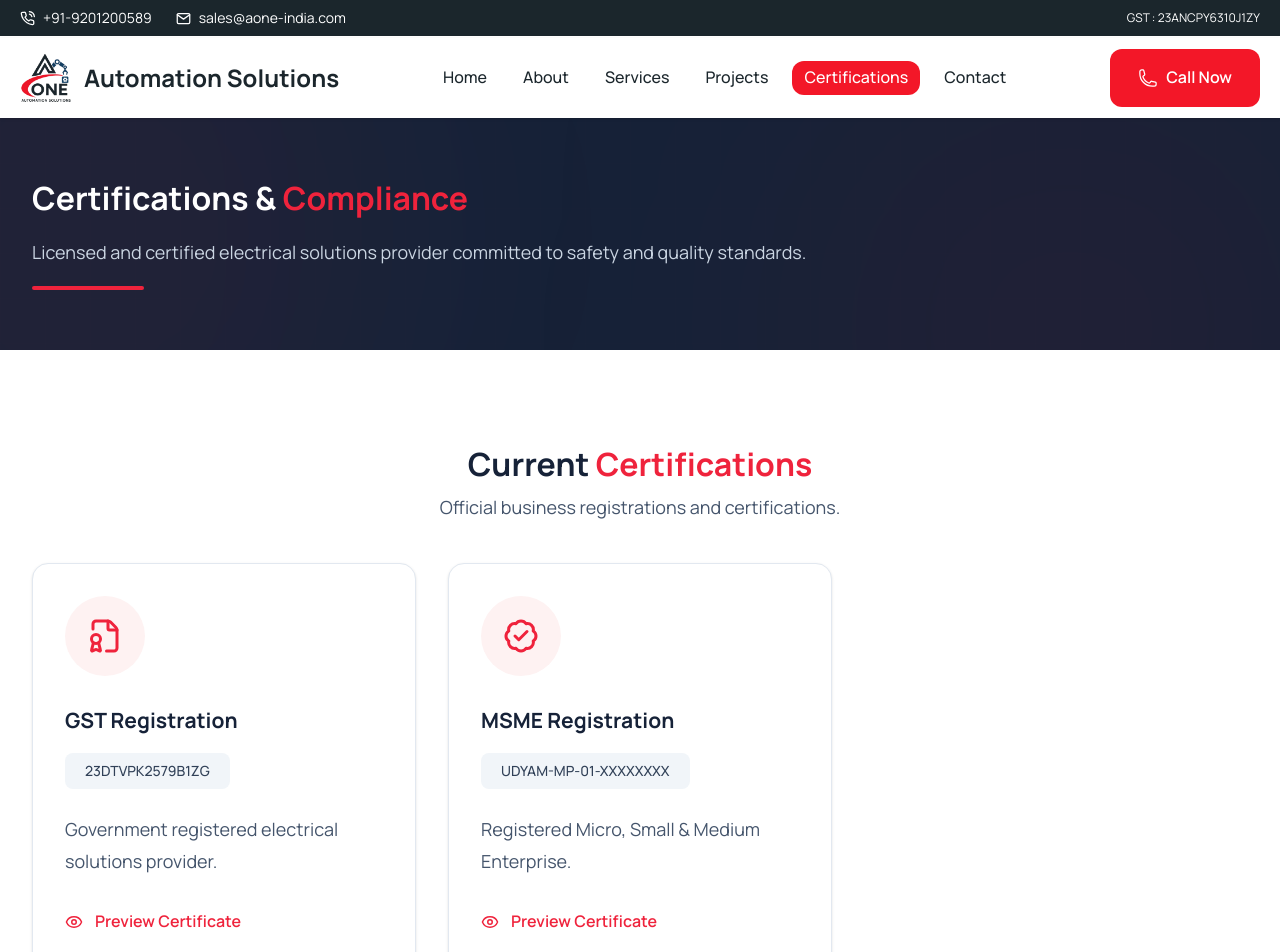
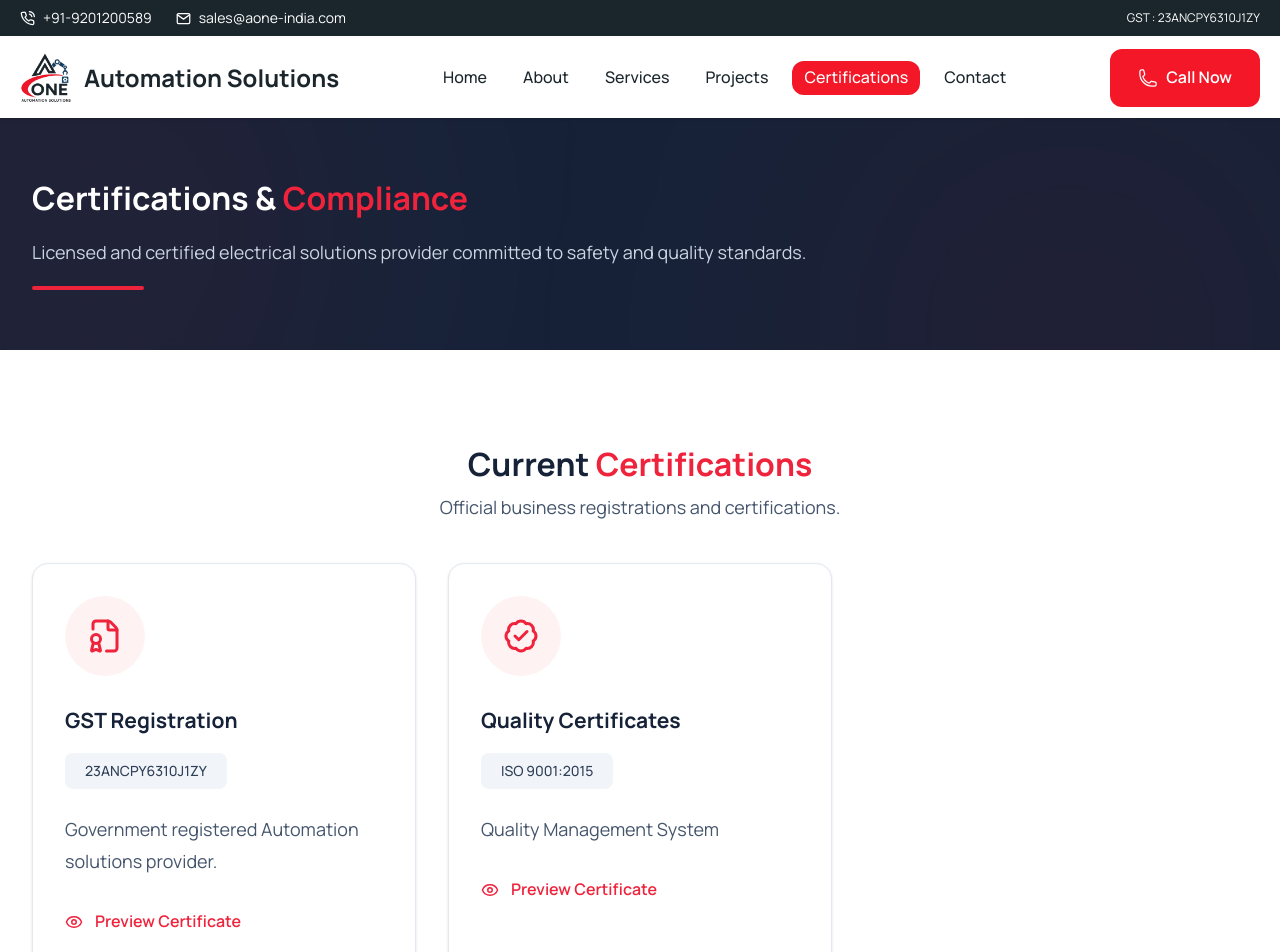
Before and after one commit to Rohit5850/A-one-Automation-New, a Next.js app: page /certifications in a window 1280 px wide. Shown: the top 952 px of the page. Built offline with nearby package versions, Linux system fonts and the light colour scheme.

Commit message:
Updated website

```diff
--- a/app/Components/CertificationSection.jsx
+++ b/app/Components/CertificationSection.jsx
@@ -17,26 +17,26 @@ const certificationData = {
     {
       id: 1,
       title: "GST Registration",
-      number: "23DTVPK2579B1ZG",
+      number: "23ANCPY6310J1ZY",
       description:
-        "Government registered electrical solutions provider.",
+        "Government registered Automation solutions provider.",
 
       icon: FileBadge,
 
-      image: "/images/certificates/gst.jpg",
+      image: "/images/certificates/gst.pdf",
     },
 
     {
       id: 2,
-      title: "MSME Registration",
-      number: "UDYAM-MP-01-XXXXXXXX",
+      title: "Quality Certificates",
+      number: "ISO 9001:2015",
 
       description:
-        "Registered Micro, Small & Medium Enterprise.",
+        "Quality Management System",
 
       icon: BadgeCheck,
 
-      image: "/images/certificates/msme.jpg",
+      image: "/images/certificates/iso.pdf",
     },
   ],
 };
```
Also changed, not shown: 2 other files (tests, documents, lock files or other folders).
